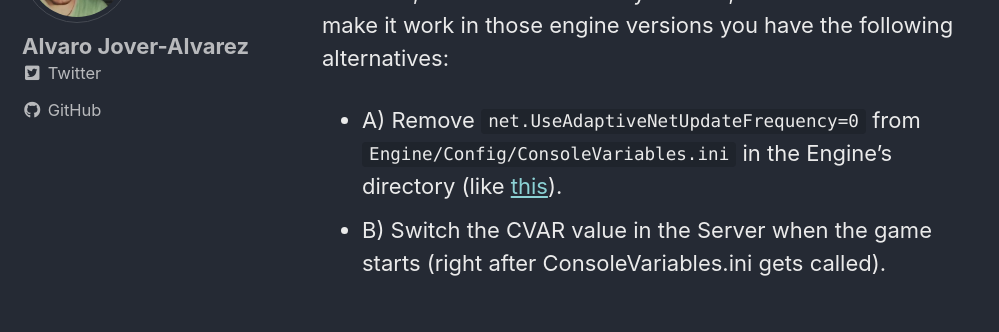
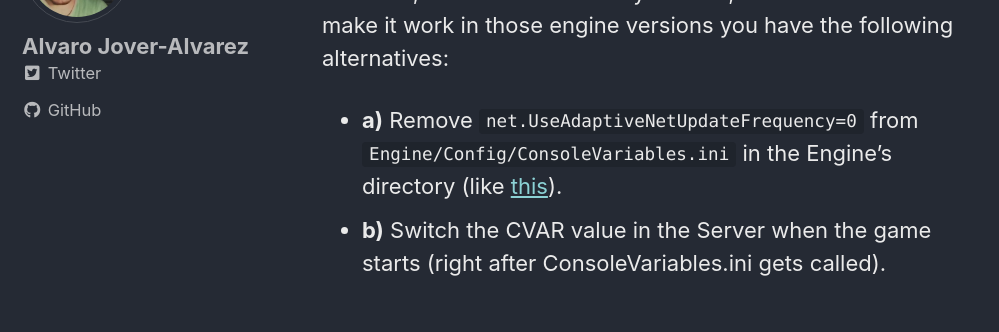
Before and after one commit to vorixo/devtricks, a Jekyll site: the page built from _posts/2021-10-28-gas-replication-proxy.md, in a window 1280 px wide and 900 px high, scrolled down 5990 px. Shown: the part 153-485 px from the top of the window, without its empty margins (0-999 px from the left). Built offline with Jekyll 4.4.1, drawn with Linux system fonts in a browser that asks for light colours; cached includes are drawn as plain includes.

Commit message:
[UPD] More formatting

````diff
--- a/_posts/2021-10-28-gas-replication-proxy.md
+++ b/_posts/2021-10-28-gas-replication-proxy.md
@@ -161,8 +161,8 @@ net.UseAdaptiveNetUpdateFrequency=1
 ```
 
 However, in UE4 and UE5 Early Access, this won't work. To make it work in those engine versions you have the following alternatives:
-  * A) Remove `net.UseAdaptiveNetUpdateFrequency=0` from `Engine/Config/ConsoleVariables.ini` in the Engine's directory (like [this](https://github.com/EpicGames/UnrealEngine/commit/002a1bebb69660c16b4f2f0f8b0f43520e818cd1#diff-7f69b5e66f7365484672aeb4e44691f46a89674b05df4587a02ad49369360ec6)).
-  * B) Switch the CVAR value in the Server when the game starts (right after ConsoleVariables.ini gets called).
+  * **a)** Remove `net.UseAdaptiveNetUpdateFrequency=0` from `Engine/Config/ConsoleVariables.ini` in the Engine's directory (like [this](https://github.com/EpicGames/UnrealEngine/commit/002a1bebb69660c16b4f2f0f8b0f43520e818cd1#diff-7f69b5e66f7365484672aeb4e44691f46a89674b05df4587a02ad49369360ec6)).
+  * **b)** Switch the CVAR value in the Server when the game starts (right after ConsoleVariables.ini gets called).
 
 ## PlayerStates are always relevant
 
````
